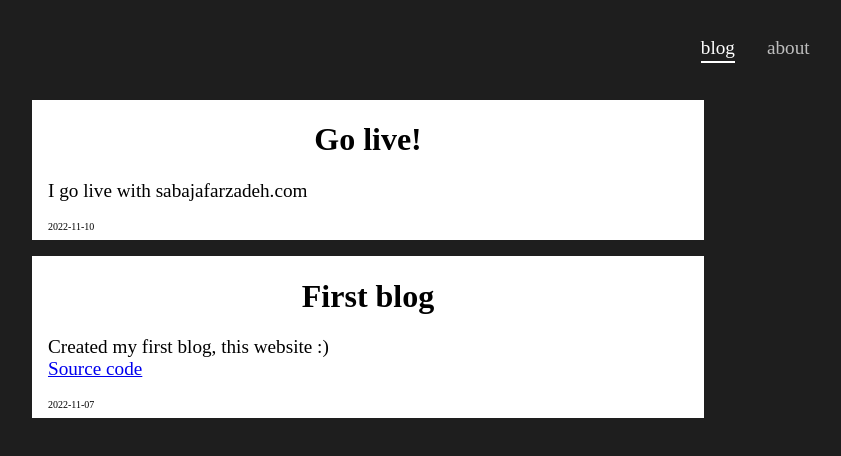
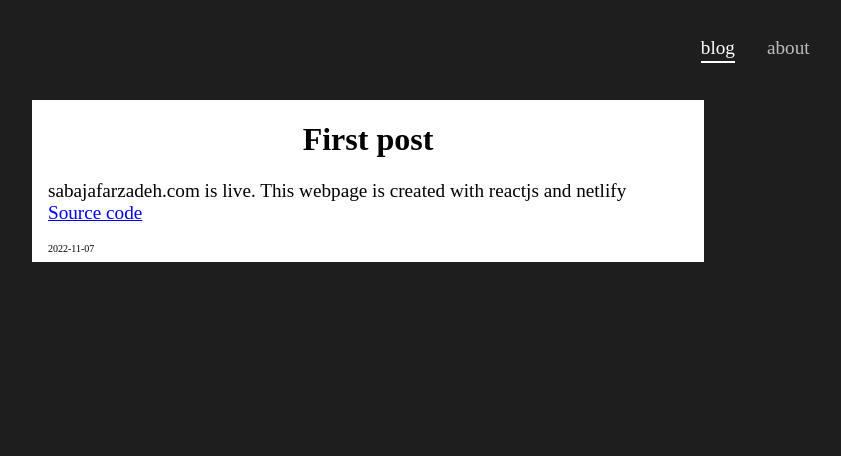
Before and after one commit to hulkdx/sabajafarzadeh.com, a React app: page / in a window 1280 px wide. Shown: the top 456 px of the page, without its empty margins (272-1113 px from the left). Built offline with nearby package versions, Linux system fonts and the light colour scheme.

Commit message:
First post modified

```diff
--- a/src/components/pages/blog/data.jsx
+++ b/src/components/pages/blog/data.jsx
@@ -4,15 +4,10 @@ import React from 'react';
 
 export default [
   {
-    title: 'Go live!',
-    content: <>I go live with sabajafarzadeh.com</>,
-    date: '2022-11-10',
-  },
-  {
-    title: 'First blog',
+    title: 'First post',
     content: (
       <>
-        Created my first blog, this website :)
+        sabajafarzadeh.com is live. This webpage is created with reactjs and netlify
         <br />
         <a href="https://github.com/hulkdx/hulkdx_website_frontend">Source code</a>
       </>
```
